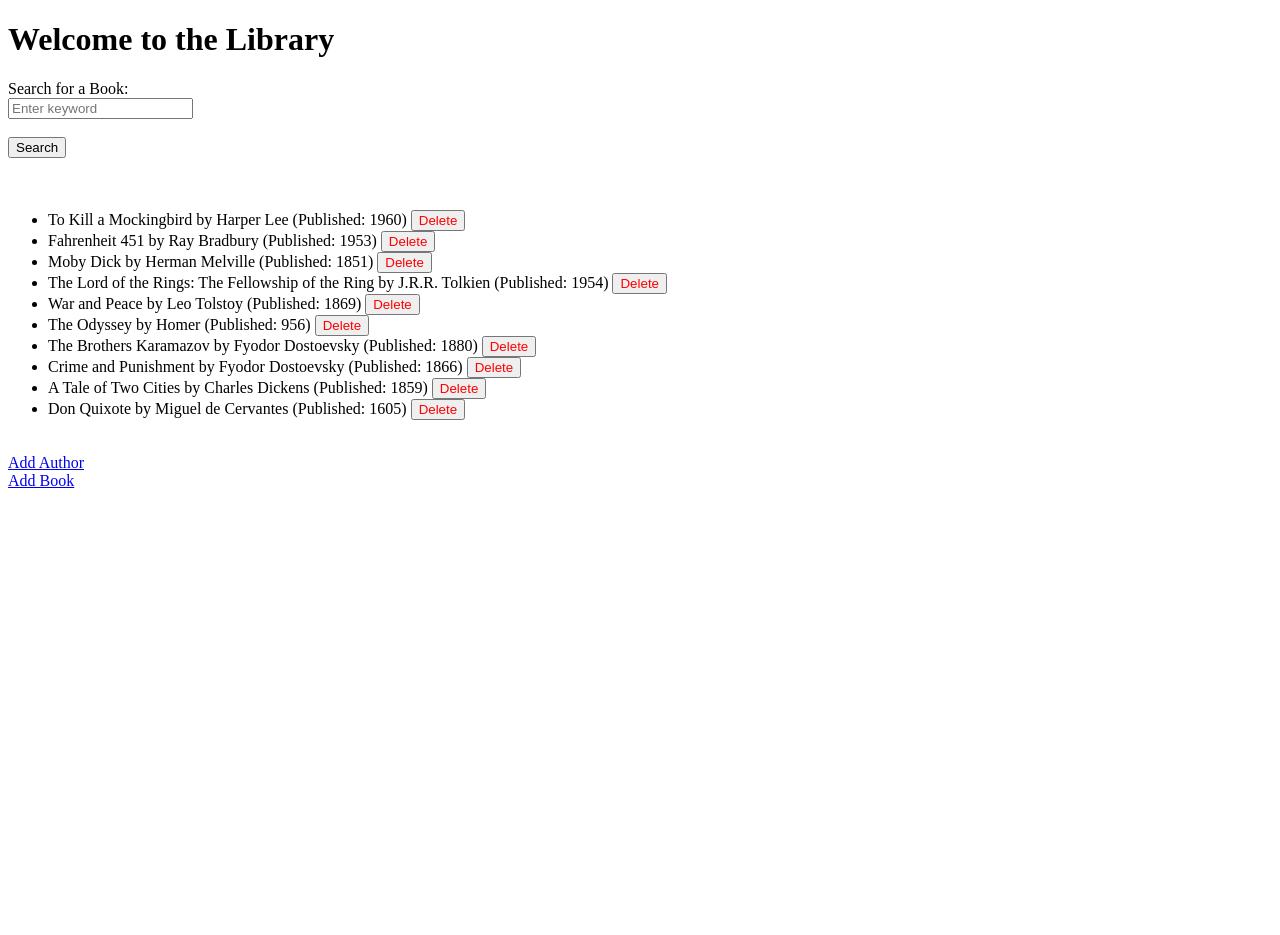
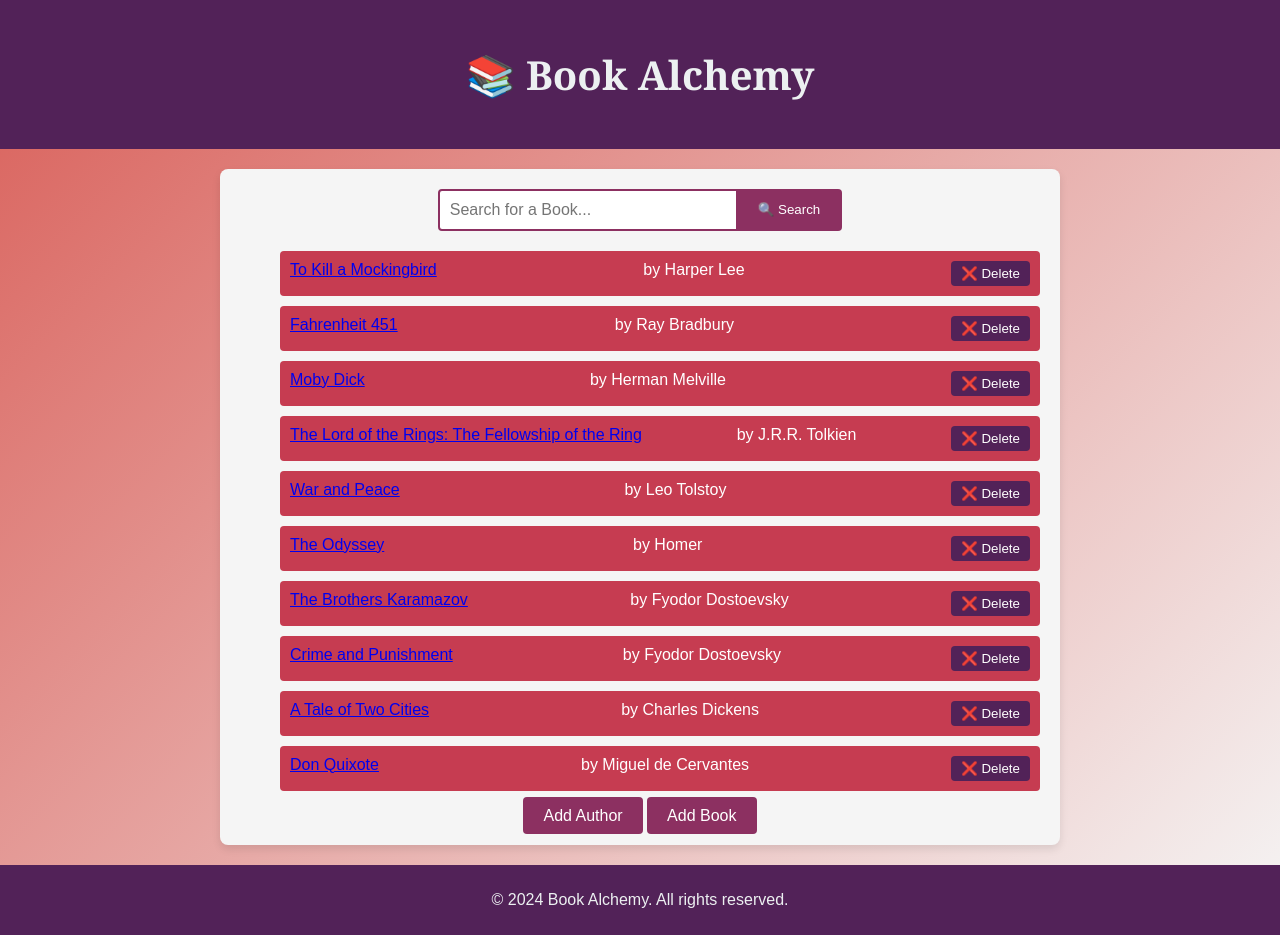
Before and after one commit to MfFischer/Book-Alchemy, a Flask app: page / in a window 1280 px wide. Before the commit the page ends 488 px from the top, so only its background shows below. Run offline with Flask 3, Linux system fonts and the light colour scheme.

Commit message:
Add UI and book detail pages

```diff
--- a/app.py
+++ b/app.py
@@ -133,6 +133,12 @@ def delete_book(book_id):
     return redirect(url_for('home', message="Book deleted successfully!"))
 
 
+@app.route('/book/<int:book_id>')
+def book_detail(book_id):
+    book = Book.query.get_or_404(book_id)
+    return render_template('book_detail.html', book=book)
+
+
 if __name__ == '__main__':
     # Run the Flask application in debug mode
     app.run(debug=True)
--- /dev/null
+++ b/static/css/style.css
@@ -0,0 +1,134 @@
+body {
+    font-family: 'Arial', sans-serif;
+    background: linear-gradient(135deg, #D95F59, #f5f5f5);
+    color: #333;
+    margin: 0;
+    padding: 0;
+    display: flex;
+    flex-direction: column;
+    align-items: center;
+    min-height: 100vh;
+}
+
+.header {
+    width: 100%;
+    background-color: #522258;
+    color: #ecf0f1;
+    text-align: center;
+    padding: 20px 0;
+}
+
+.header h1 {
+    font-size: 2.5rem;
+    font-family: 'Georgia', serif;
+}
+
+.main-content {
+    width: 80%;
+    max-width: 800px;
+    margin: 20px 0;
+    padding: 20px;
+    background-color: #f5f5f5;
+    border-radius: 8px;
+    box-shadow: 0 4px 8px rgba(0, 0, 0, 0.1);
+    text-align: center;
+}
+
+.search-box {
+    display: flex;
+    justify-content: center;
+    align-items: center;
+    margin-bottom: 20px;
+}
+
+.search-box form {
+    display: flex;
+    justify-content: center;
+    width: auto;
+}
+
+.search-box input {
+    width: 300px;
+    padding: 10px;
+    border: 2px solid #8C3061;
+    border-radius: 4px 0 0 4px;
+    font-size: 1rem;
+    box-sizing: border-box;
+}
+
+.search-box button {
+    padding: 10px 20px;
+    background-color: #8C3061;
+    color: #fff;
+    border: 2px solid #8C3061;
+    border-left: none;
+    border-radius: 0 4px 4px 0;
+    cursor: pointer;
+    transition: background-color 0.3s ease;
+}
+
+.search-box button:hover {
+    background-color: #C63C51;
+}
+
+.book-list .book-item {
+    display: flex;
+    justify-content: space-between;
+    padding: 10px;
+    margin-bottom: 10px;
+    background-color: #C63C51;
+    color: #fff;
+    border-radius: 4px;
+    transition: transform 0.2s ease, box-shadow 0.2s ease;
+}
+
+.book-item:hover {
+    transform: scale(1.02);
+    box-shadow: 0 4px 8px rgba(0, 0, 0, 0.2);
+}
+
+.delete-button {
+    background-color: #522258;
+    color: #fff;
+    border: none;
+    padding: 5px 10px;
+    border-radius: 4px;
+    cursor: pointer;
+    transition: background-color 0.3s ease;
+}
+
+.delete-button:hover {
+    background-color: #8C3061;
+}
+
+.links .button {
+    background-color: #8C3061;
+    color: #fff;
+    padding: 10px 20px;
+    text-decoration: none;
+    border-radius: 4px;
+    transition: background-color 0.3s ease;
+}
+
+.links .button:hover {
+    background-color: #C63C51;
+}
+
+.footer {
+    width: 100%;
+    background-color: #522258;
+    color: #ecf0f1;
+    text-align: center;
+    padding: 10px 0;
+    margin-top: auto;
+}
+
+/* Animation */
+@keyframes fadeIn {
+    from { opacity: 0; }
+    to { opacity: 1; }
+}
+
+.main-content {
+    animation: fadeIn 1s ease;
+}
--- a/templates/home.html
+++ b/templates/home.html
@@ -4,32 +4,38 @@
     <meta charset="UTF-8">
     <meta name="viewport" content="width=device-width, initial-scale=1.0">
     <title>Library Home</title>
+    <link rel="stylesheet" href="{{ url_for('static', filename='css/style.css') }}">
 </head>
 <body>
-    <h1>Welcome to the Library</h1>
+    <header class="header">
+        <h1>📚 Book Alchemy</h1>
+    </header>
 
+    <main class="main-content">
         <!-- Display success message if any -->
         {% if request.args.get('message') %}
-        <p style="color: green;">{{ request.args.get('message') }}</p>
+            <div class="message success">
+                <p>{{ request.args.get('message') }}</p>
+            </div>
         {% endif %}
 
-    <!-- Search form -->
+        <!-- Centered search form -->
+        <div class="search-box">
             <form method="GET" action="{{ url_for('search') }}">
-        <label for="keyword">Search for a Book:</label><br>
-        <input type="text" id="keyword" name="keyword" placeholder="Enter keyword" required><br><br>
-        <input type="submit" value="Search">
+                <input type="text" id="keyword" name="keyword" placeholder="Search for a Book..." required>
+                <button type="submit">🔍 Search</button>
             </form>
+        </div>
 
-    <br><br>
-
-    <!-- List all books with delete button -->
-    <ul>
+        <!-- List of books -->
+        <ul class="book-list">
             {% if books %}
                 {% for book in books %}
-                <li>
-                    {{ book.title }} by {{ book.author.name }} (Published: {{ book.publication_year }})
+                    <li class="book-item">
+                        <a href="{{ url_for('book_detail', book_id=book.id) }}">{{ book.title }}</a>
+                        <span>by {{ book.author.name }}</span>
                         <form method="POST" action="{{ url_for('delete_book', book_id=book.id) }}" style="display:inline;">
-                        <button type="submit" style="color: red;">Delete</button>
+                            <button type="submit" class="delete-button">❌ Delete</button>
                         </form>
                     </li>
                 {% endfor %}
@@ -38,8 +44,14 @@
             {% endif %}
         </ul>
 
-    <br>
-    <a href="{{ url_for('add_author') }}">Add Author</a><br>
-    <a href="{{ url_for('add_book') }}">Add Book</a>
+        <div class="links">
+            <a href="{{ url_for('add_author') }}" class="button">Add Author</a>
+            <a href="{{ url_for('add_book') }}" class="button">Add Book</a>
+        </div>
+    </main>
+
+    <footer class="footer">
+        <p>&copy; 2024 Book Alchemy. All rights reserved.</p>
+    </footer>
 </body>
 </html>
```
Also changed, not shown: templates/book_detail.html (added, +29 -0 lines), data/library.sqlite. Lines whose indentation alone changed are shown as unchanged.
